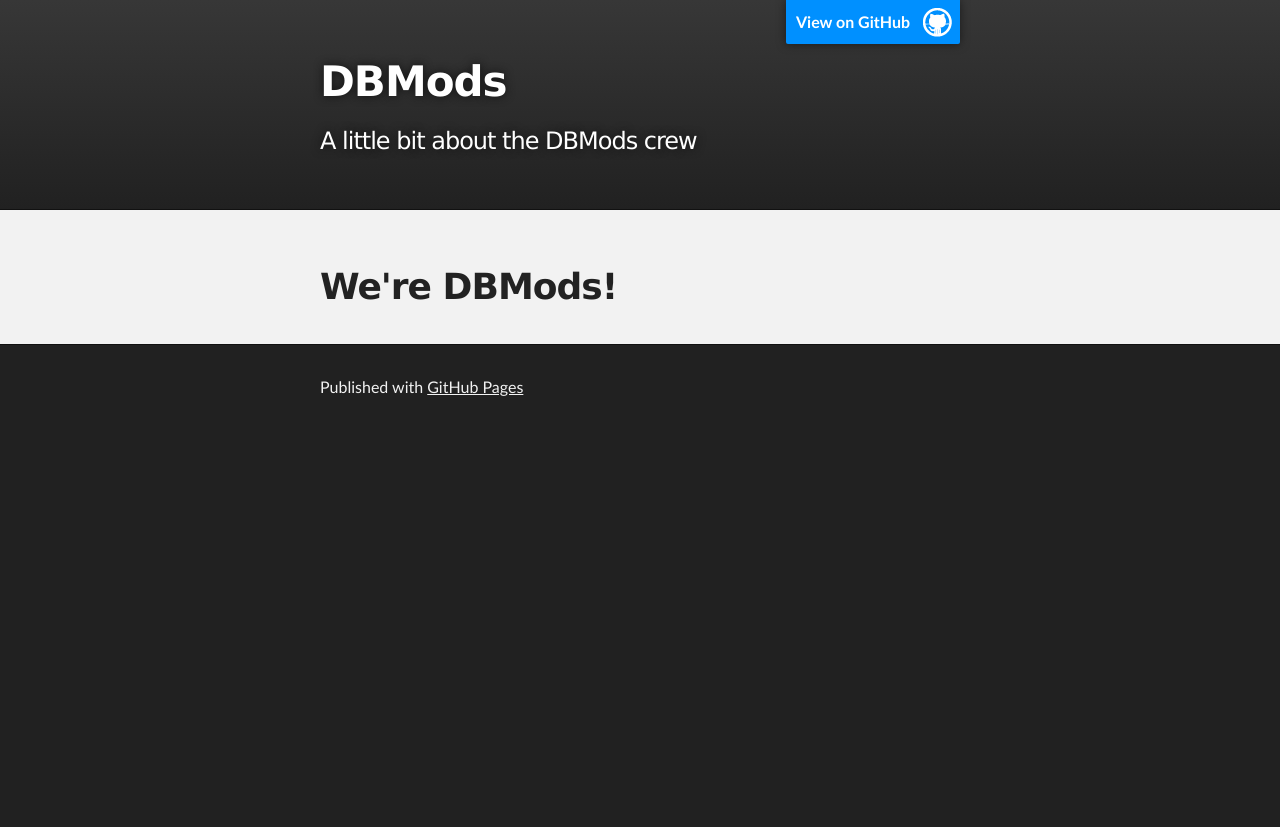
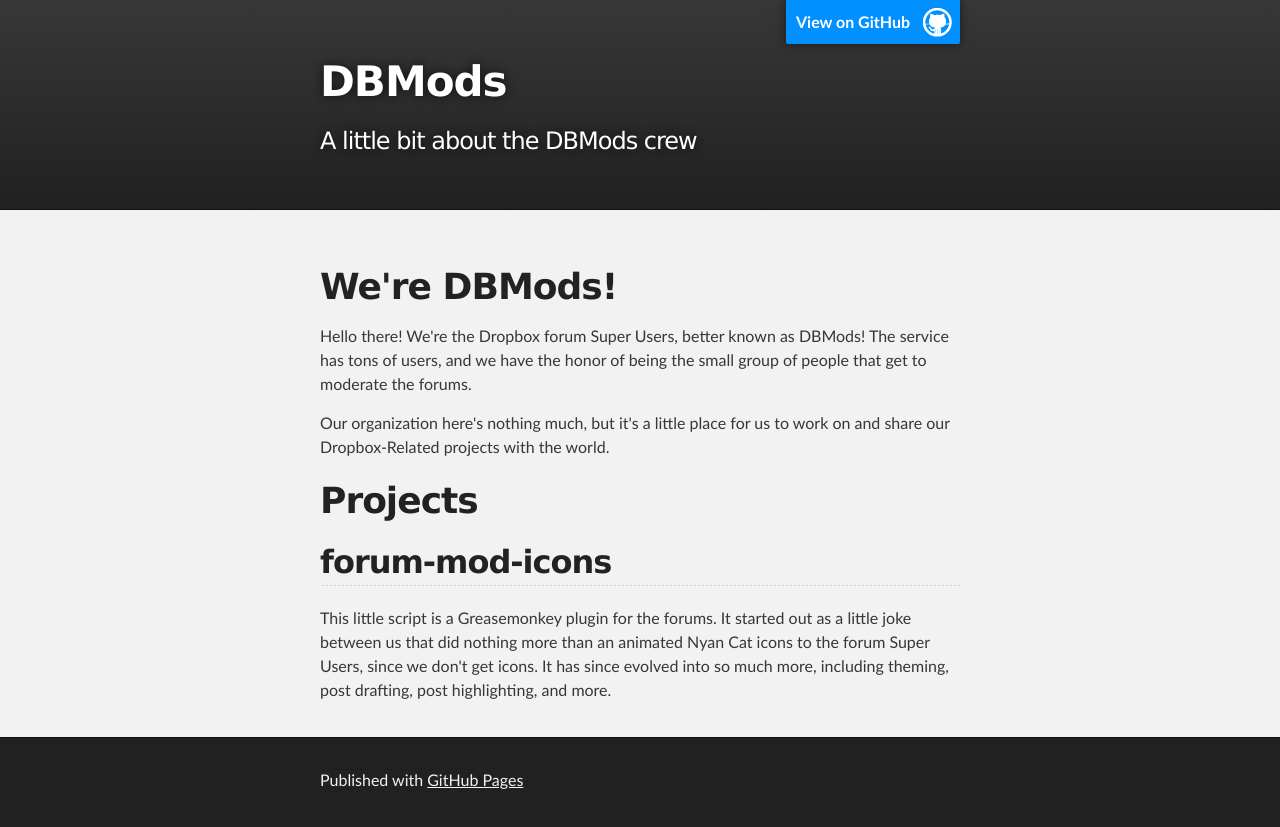
Before and after one commit to DBMods/dbmods.github.io, a plain HTML site: page index.html in a window 1280 px wide. Before the commit the page ends 800 px from the top, so only its background shows below. Drawn offline with Linux system fonts and the light colour scheme.

Commit message:
Replace master branch with page content via GitHub

```diff
--- a/index.html
+++ b/index.html
@@ -29,6 +29,18 @@
       <section id="main_content" class="inner">
         <h1>
 <a name="were-dbmods" class="anchor" href="#were-dbmods"><span class="octicon octicon-link"></span></a>We're DBMods!</h1>
+
+<p>Hello there! We're the Dropbox forum Super Users, better known as DBMods! The service has tons of users, and we have the honor of being the small group of people that get to moderate the forums.</p>
+
+<p>Our organization here's nothing much, but it's a little place for us to work on and share our Dropbox-Related projects with the world.</p>
+
+<h1>
+<a name="projects" class="anchor" href="#projects"><span class="octicon octicon-link"></span></a>Projects</h1>
+
+<h2>
+<a name="forum-mod-icons" class="anchor" href="#forum-mod-icons"><span class="octicon octicon-link"></span></a>forum-mod-icons</h2>
+
+<p>This little script is a Greasemonkey plugin for the forums. It started out as a little joke between us that did nothing more than an animated Nyan Cat icons to the forum Super Users, since we don't get icons. It has since evolved into so much more, including theming, post drafting, post highlighting, and more.</p>
       </section>
     </div>
 
--- a/params.json
+++ b/params.json
@@ -1 +1 @@
-{"name":"DBMods","tagline":"A little bit about the DBMods crew","body":"#We're DBMods!","google":"","note":"Don't delete this file! It's used internally to help with page regeneration."}
+{"name":"DBMods","tagline":"A little bit about the DBMods crew","body":"#We're DBMods!\r\nHello there! We're the Dropbox forum Super Users, better known as DBMods! The service has tons of users, and we have the honor of being the small group of people that get to moderate the forums.\r\n\r\nOur organization here's nothing much, but it's a little place for us to work on and share our Dropbox-Related projects with the world.\r\n\r\n#Projects\r\n##forum-mod-icons\r\nThis little script is a Greasemonkey plugin for the forums. It started out as a little joke between us that did nothing more than an animated Nyan Cat icons to the forum Super Users, since we don't get icons. It has since evolved into so much more, including theming, post drafting, post highlighting, and more.","google":"","note":"Don't delete this file! It's used internally to help with page regeneration."}
```
